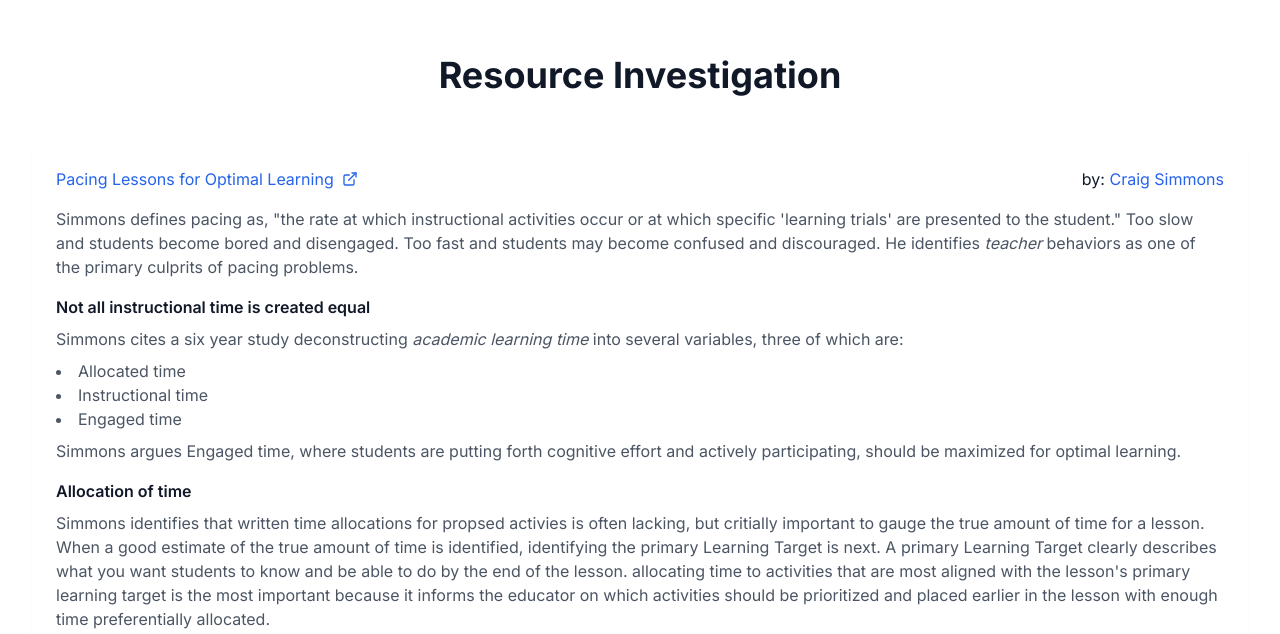
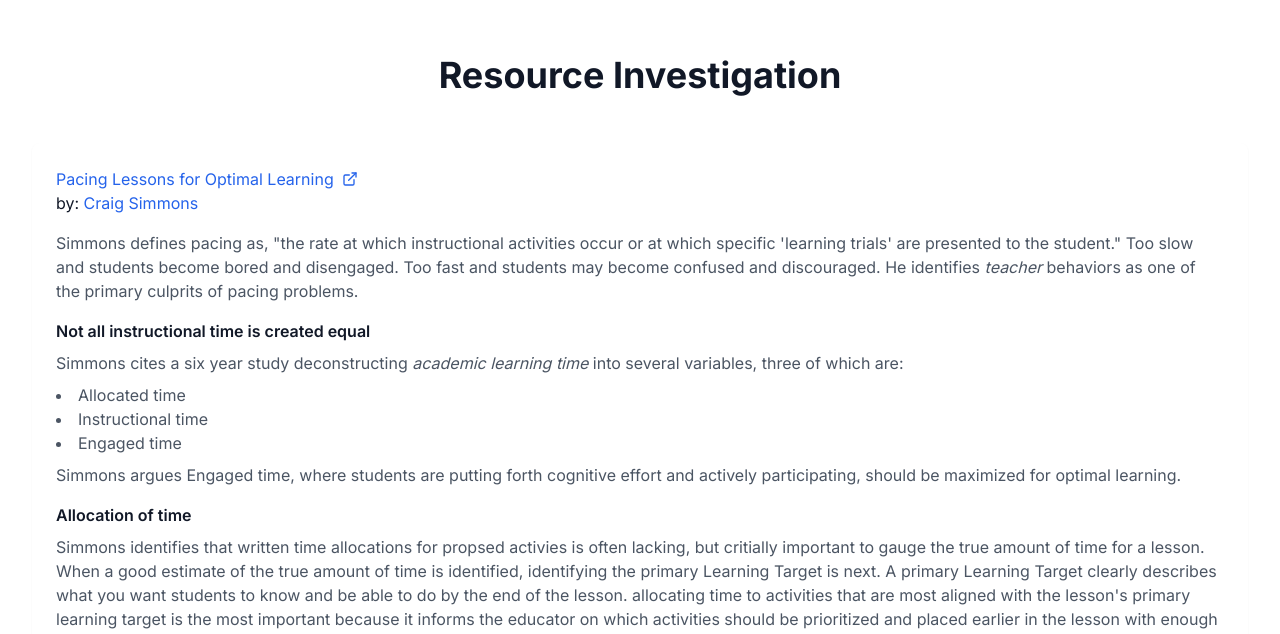
Before and after one commit to dencee/strategy-toolkit, a Nuxt app: page / in a window 1280 px wide. Shown: the part 2078-2712 px from the top of the page. Built offline with nearby package versions, Linux system fonts and the light colour scheme.

Commit message:
header fix2

```diff
--- a/app/view/Home.vue
+++ b/app/view/Home.vue
@@ -4,7 +4,7 @@ const { isDark } = useTheme()
 
 <template>
   <section id="home"
-    class="min-h-screen flex items-center justify-center relative overflow-hidden bg-gradient-to-br from-white via-blue-50 to-indigo-100 dark:from-dark-900 dark:via-dark-800 dark:to-dark-700 z-0">
+    class="min-h-screen flex items-center justify-center relative overflow-hidden bg-gradient-to-br from-white via-blue-50 to-indigo-100 dark:from-dark-900 dark:via-dark-800 dark:to-dark-700">
 
     <div class="absolute top-0 left-0 w-full mt-8 z-0">
       <img src="~/assets/images/hero-traffic-lights.png" alt="Hero Traffic Lights"
@@ -27,8 +27,7 @@ const { isDark } = useTheme()
           Management</span>
       </div>
       <div class="text-center max-w-4xl mx-auto">
-        <h1 class="text-4xl sm:text-5xl lg:text-6xl font-bold text-gray-900 dark:text-white mb-6"
-          style="opacity: 1; transform: none;">
+        <h1 class="text-4xl sm:text-5xl lg:text-6xl font-bold text-gray-900 dark:text-white mb-6">
           Problem of Practice:
           <span class="block text-2xl sm:text-3xl font-medium text-gray-600 dark:text-gray-300 mt-4">
             Instructional Pacing!
--- a/app/view/Resources.vue
+++ b/app/view/Resources.vue
@@ -5,13 +5,12 @@
 <template>
   <section id="resources" class="section-padding bg-white dark:bg-dark-900">
     <div class="container-max">
-      <div class="text-center pb-8" style="opacity: 1; transform: none;">
+      <div class="text-center pb-8">
         <h2 class="text-3xl sm:text-4xl font-bold text-gray-900 dark:text-white mb-4">Resource Investigation</h2>
       </div>
       <div class="space-y-8">
-        <div class="bg-white dark:bg-dark-700 rounded-lg p-6 shadow-sm hover:shadow-md transition-shadow"
-          style="opacity: 1; transform: none;">
-          <div class="flex flex-col lg:flex-row lg:items-center lg:justify-between mb-4">
+        <div class="bg-white dark:bg-dark-700 rounded-lg p-6 shadow-sm hover:shadow-md transition-shadow">
+          <div class="mb-4">
             <a href="https://www.ascd.org/el/articles/pacing-lessons-for-optimal-learning" target="_blank"
               class="text-blue-600 dark:text-blue-400 hover:underline inline-flex items-center gap-2">
               <span>Pacing Lessons for Optimal Learning</span>
```
